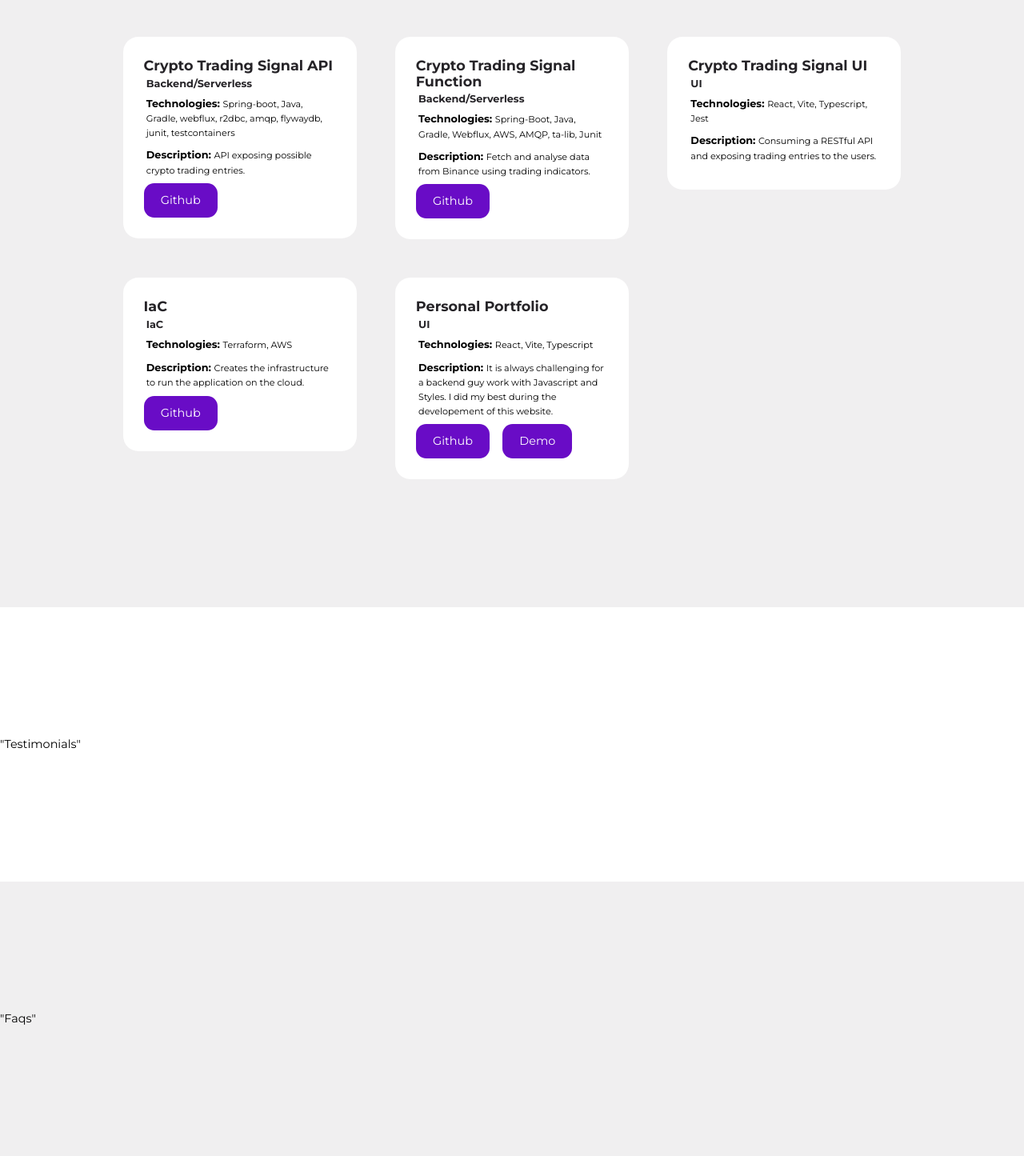
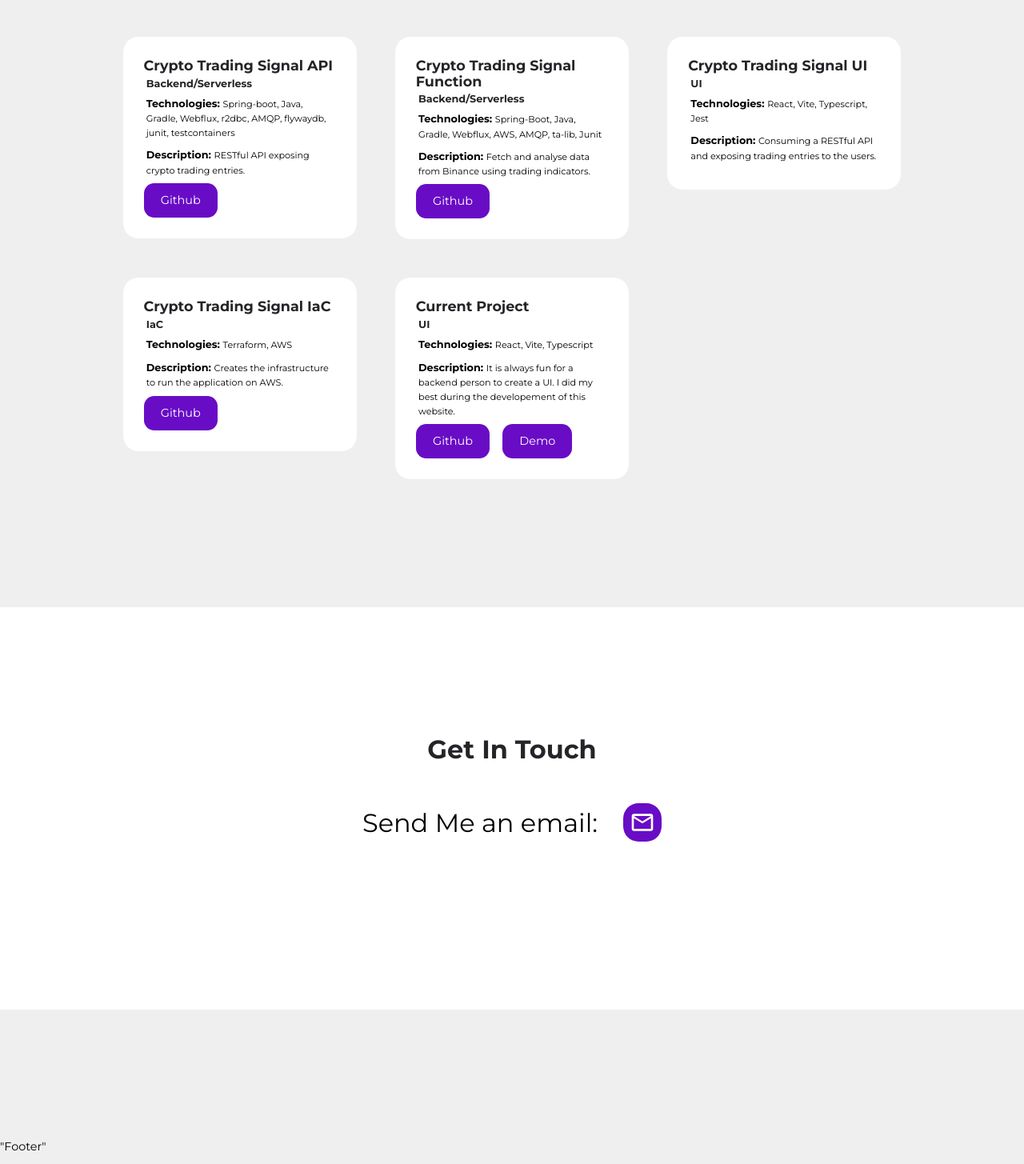
Before and after one commit to leandrodalbo/portfolio-app, a React (Vite) app: page / in a window 1280 px wide. Shown: the part 2875-4330 px from the top of the page at 80% size. Built offline with nearby package versions, Linux system fonts and the light colour scheme.

Commit message:
contact section

```diff
--- a/src/components/project/ProjectDetail.tsx
+++ b/src/components/project/ProjectDetail.tsx
@@ -1,5 +1,5 @@
+import "./project.css";
 import { Project } from "../../data/types";
-import "./project.css";
 
 export interface ProjectDetailProps {
   project: Project;
--- /dev/null
+++ b/src/data/contactdata.ts
@@ -0,0 +1,9 @@
+import { MdOutlineMail } from "react-icons/md";
+import { ContactData } from "./types";
+
+export const contactData: ContactData = {
+  textheader: "Get In Touch",
+  text0: "Send Me an email:",
+  text1: `mailto:leandro.edbo@gmail.com`,
+  icon: MdOutlineMail,
+};
--- a/src/data/portfoliodata.ts
+++ b/src/data/portfoliodata.ts
@@ -13,9 +13,9 @@ export const portfolioData: PortfolioData = {
         id: "Backend/Serverless",
         description: "Backend RESTful API",
       },
-      description: "API exposing possible crypto trading entries.",
+      description: "RESTful API exposing crypto trading entries.",
       technologies:
-        "Spring-boot, Java, Gradle, webflux, r2dbc, amqp, flywaydb, junit, testcontainers",
+        "Spring-boot, Java, Gradle, Webflux, r2dbc, AMQP, flywaydb, junit, testcontainers",
 
       repo: "https://github.com/leandrodalbo/crypto-trading-signal",
     },
@@ -46,19 +46,18 @@ export const portfolioData: PortfolioData = {
     },
     {
       id: 3,
-      title: "IaC",
+      title: "Crypto Trading Signal IaC",
       category: { id: "IaC", description: "Cloud Infrastructure" },
-      description:
-        "Creates the infrastructure to run the application on the cloud.",
+      description: "Creates the infrastructure to run the application on AWS.",
       technologies: "Terraform, AWS",
       repo: "https://github.com/leandrodalbo/trading-signals-infrasctructure",
     },
     {
       id: 4,
-      title: "Personal Portfolio",
+      title: "Current Project",
       category: { id: "UI", description: "Business Website" },
       description:
-        "It is always challenging for a backend guy work with Javascript and Styles. I did my best during the developement of this website.",
+        "It is always fun for a backend person to create a UI. I did my best during the developement of this website.",
       technologies: "React, Vite, Typescript",
       link: "http://localhost:5173/",
       repo: "https://github.com/leandrodalbo/portfolio-app",
--- a/src/data/servicesdata.ts
+++ b/src/data/servicesdata.ts
@@ -19,7 +19,7 @@ export const servicesData: ServicesData = {
     },
     {
       id: 1,
-      text: `Projects Refactoring and Automated Tests`,
+      text: `Automated Tests and Refactoring`,
       icon: SiTicktick,
     },
     {
--- a/src/main.tsx
+++ b/src/main.tsx
@@ -5,13 +5,11 @@ import { createRoot } from "react-dom/client";
 
 import About from "./sections/about/About";
 import Contact from "./sections/contact/Contact";
-import Faqs from "./sections/faqs/Faqs";
 import FloatingNav from "./sections/floating-nav/FloatingNav";
 import Footer from "./sections/footer/Footer";
 import Header from "./sections/header/Header";
 import Portfolio from "./sections/portfolio/Portfolio";
 import Services from "./sections/services/Services";
-import Testimonials from "./sections/testimonials/Testimonials";
 import Navbar from "./sections/navbar/Navbar";
 
 import { headerdata } from "./data/headerdata";
@@ -19,6 +17,7 @@ import { navdata } from "./data/navdata";
 import { aboutData } from "./data/aboutdata";
 import { servicesData } from "./data/servicesdata";
 import { portfolioData } from "./data/portfoliodata";
+import { contactData } from "./data/contactdata";
 
 createRoot(document.getElementById("root")!).render(
   <StrictMode>
@@ -28,9 +27,7 @@ createRoot(document.getElementById("root")!).render(
       <About data={aboutData} />
       <Services data={servicesData} />
       <Portfolio data={portfolioData} />
-      <Testimonials />
-      <Faqs />
-      <Contact />
+      <Contact data={contactData} />
       <Footer />
       <FloatingNav />
     </main>
--- a/src/sections/contact/Contact.tsx
+++ b/src/sections/contact/Contact.tsx
@@ -1,5 +1,23 @@
-const Contact = () => {
-  return <section id="contact">"Contact"</section>;
+import "./contact.css";
+import { ContactData } from "../../data/types";
+
+export interface ContactProps {
+  data: ContactData;
+}
+
+const Contact = ({ data }: ContactProps) => {
+  return (
+    <section id="contact">
+      <h2>{data.textheader}</h2>
+
+      <div className="contact contactcontainer">
+        <p>{data.text0}</p>
+        <a href={data.text1} target="_blank" rel="noopener noreferrer">
+          {<data.icon />}
+        </a>
+      </div>
+    </section>
+  );
 };
 
 export default Contact;
--- /dev/null
+++ b/src/sections/contact/contact.css
@@ -0,0 +1,47 @@
+.contactcontainer {
+  margin: 3rem 3rem;
+  display: flex;
+  justify-content: center;
+  align-items: center;
+  gap: 2rem;
+}
+
+.contactcontainer p {
+  font-size: 2rem;
+}
+
+.contactcontainer a {
+  width: 3rem;
+  aspect-ratio: 1/1;
+  color: white;
+  place-items: center;
+  display: grid;
+  font-size: 2rem;
+  border: 1px solid transparent;
+  background: var(--color-primary);
+  border-radius: var(--border-radius-1);
+}
+
+.contactcontainer a:hover {
+  background: transparent;
+  border-color: var(--color-primary);
+  color: var(--color-primary);
+  transform: translateY(-0.5rem);
+}
+
+@media screen and (max-width: 600px) {
+  .contactcontainer {
+    grid-template-columns: 1fr;
+    gap: 1rem;
+  }
+
+  .contactcontainer p {
+    font-size: 1rem;
+  }
+
+  .contactcontainer a {
+    width: 1.5rem;
+    aspect-ratio: 1/1;
+    font-size: 0.9rem;
+  }
+}
--- a/src/sections/portfolio/portfolio.css
+++ b/src/sections/portfolio/portfolio.css
@@ -10,7 +10,6 @@
   text-transform: capitalize;
   transition: var(--transition);
   color: var(--color-black);
-
   background: var(--color-white);
 }
 
--- a/src/sections/services/services.css
+++ b/src/sections/services/services.css
@@ -60,6 +60,7 @@
     grid-template-columns: 1fr;
     gap: 1rem;
   }
+
   .servicedetail {
     display: flex;
     justify-content: space-between;
@@ -69,7 +70,7 @@
   }
 
   .serviceicon {
-    padding: 0.2rem;
+    padding: 1rem;
     font-size: 1rem;
   }
 
```
Also changed, not shown: src/data/types.ts (+7 -1 lines), src/assets/goodfastcheap.png (deleted), src/assets/refactortech.png (deleted).
